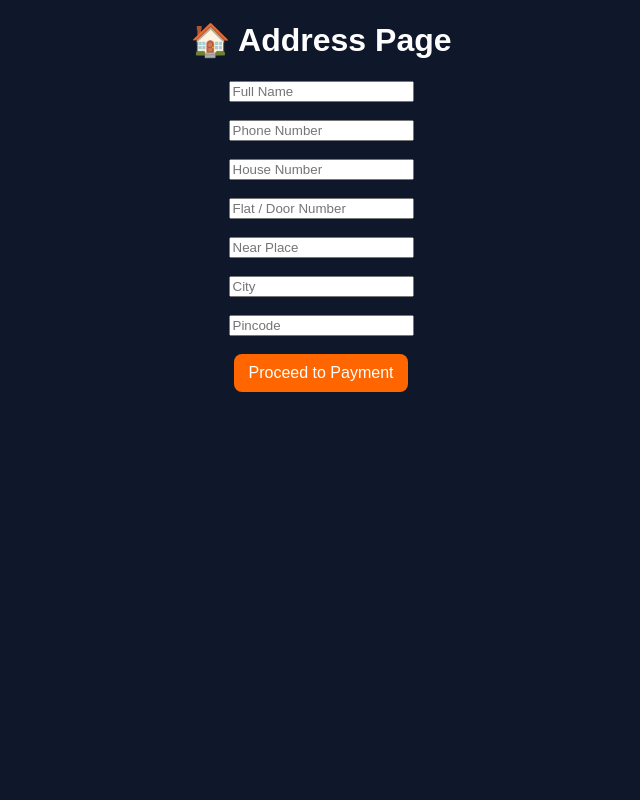
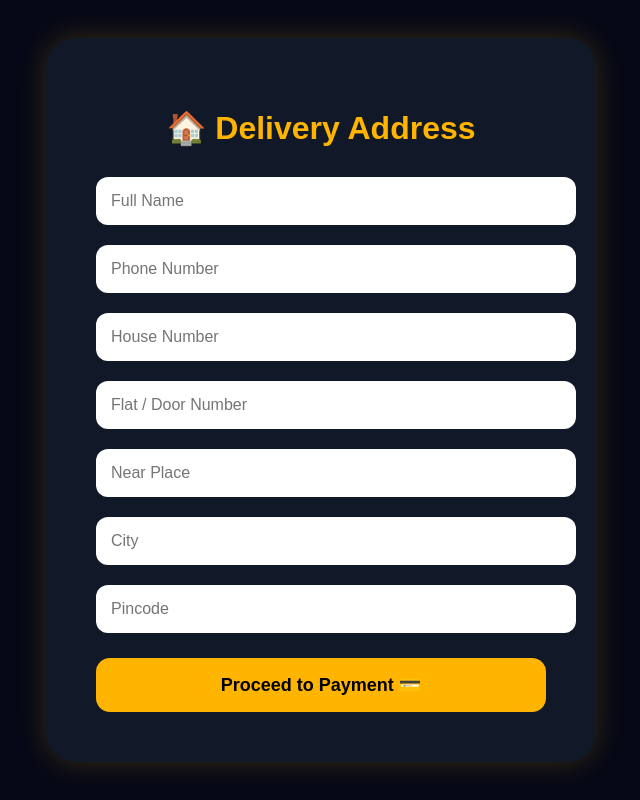
Before and after one commit to Amarnadh9676/bro-fries, a React (Vite) app in the folder bro-fries/: page /address in a window 1280 px wide. Shown: the whole page, without its empty margins (319-959 px from the left). Built offline with nearby package versions, Linux system fonts and the light colour scheme.

Commit message:
premium address and payment pages

```diff
--- a/bro-fries/src/pages/Address.jsx
+++ b/bro-fries/src/pages/Address.jsx
@@ -5,38 +5,150 @@ function Address() {
   const navigate = useNavigate();
 
   return (
-    <div style={{ textAlign: "center" }}>
 
-      <h1>🏠 Address Page</h1>
+    <div
+      style={{
+        background: "#050816",
+        minHeight: "100vh",
+        display: "flex",
+        justifyContent: "center",
+        alignItems: "center",
+        fontFamily: "Arial"
+      }}
+    >
 
-      <input type="text" placeholder="Full Name" />
-      <br /><br />
+      <div
+        style={{
+          background: "#111827",
+          padding: "50px",
+          borderRadius: "30px",
+          width: "450px",
+          boxShadow: "0 0 30px rgba(255,180,0,0.2)"
+        }}
+      >
 
-      <input type="text" placeholder="Phone Number" />
-      <br /><br />
+        <h1
+          style={{
+            color: "#ffb400",
+            textAlign: "center",
+            marginBottom: "30px"
+          }}
+        >
+          🏠 Delivery Address
+        </h1>
 
-      <input type="text" placeholder="House Number" />
-      <br /><br />
+        <input
+          type="text"
+          placeholder="Full Name"
+          style={{
+            width: "100%",
+            padding: "15px",
+            marginBottom: "20px",
+            borderRadius: "12px",
+            border: "none",
+            fontSize: "16px"
+          }}
+        />
 
-      <input type="text" placeholder="Flat / Door Number" />
-      <br /><br />
+        <input
+          type="text"
+          placeholder="Phone Number"
+          style={{
+            width: "100%",
+            padding: "15px",
+            marginBottom: "20px",
+            borderRadius: "12px",
+            border: "none",
+            fontSize: "16px"
+          }}
+        />
 
-      <input type="text" placeholder="Near Place" />
-      <br /><br />
+        <input
+          type="text"
+          placeholder="House Number"
+          style={{
+            width: "100%",
+            padding: "15px",
+            marginBottom: "20px",
+            borderRadius: "12px",
+            border: "none",
+            fontSize: "16px"
+          }}
+        />
 
-      <input type="text" placeholder="City" />
-      <br /><br />
+        <input
+          type="text"
+          placeholder="Flat / Door Number"
+          style={{
+            width: "100%",
+            padding: "15px",
+            marginBottom: "20px",
+            borderRadius: "12px",
+            border: "none",
+            fontSize: "16px"
+          }}
+        />
 
-      <input type="text" placeholder="Pincode" />
-      <br /><br />
+        <input
+          type="text"
+          placeholder="Near Place"
+          style={{
+            width: "100%",
+            padding: "15px",
+            marginBottom: "20px",
+            borderRadius: "12px",
+            border: "none",
+            fontSize: "16px"
+          }}
+        />
 
-      <button
-        onClick={() => navigate("/payment")}
-      >
-        Proceed to Payment
-      </button>
+        <input
+          type="text"
+          placeholder="City"
+          style={{
+            width: "100%",
+            padding: "15px",
+            marginBottom: "20px",
+            borderRadius: "12px",
+            border: "none",
+            fontSize: "16px"
+          }}
+        />
+
+        <input
+          type="text"
+          placeholder="Pincode"
+          style={{
+            width: "100%",
+            padding: "15px",
+            marginBottom: "25px",
+            borderRadius: "12px",
+            border: "none",
+            fontSize: "16px"
+          }}
+        />
+
+        <button
+          onClick={() => navigate("/payment")}
+          style={{
+            width: "100%",
+            padding: "16px",
+            background: "#ffb400",
+            color: "black",
+            border: "none",
+            borderRadius: "14px",
+            fontSize: "18px",
+            cursor: "pointer",
+            fontWeight: "bold"
+          }}
+        >
+          Proceed to Payment 💳
+        </button>
+
+      </div>
 
     </div>
+
   );
 }
 
```
